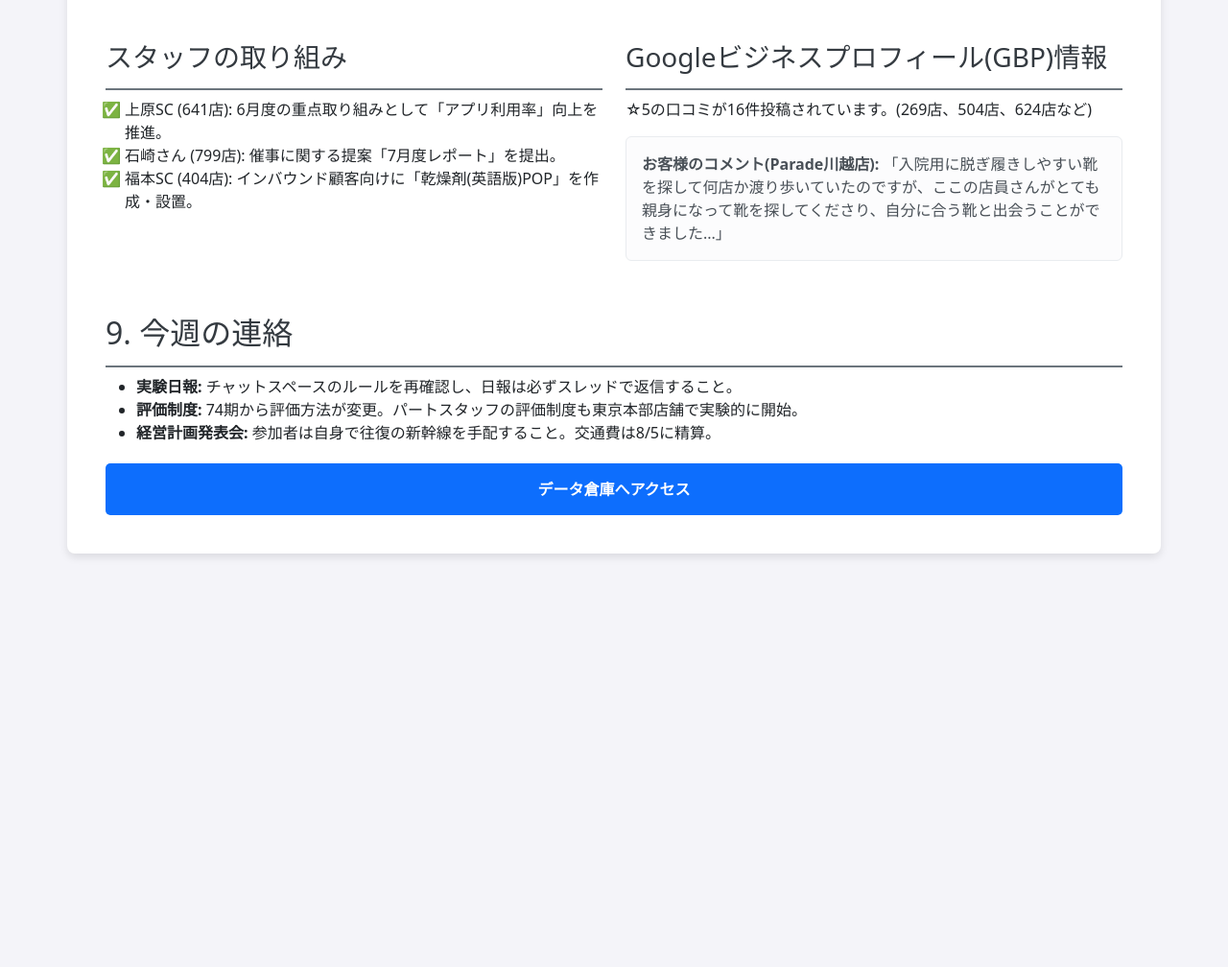
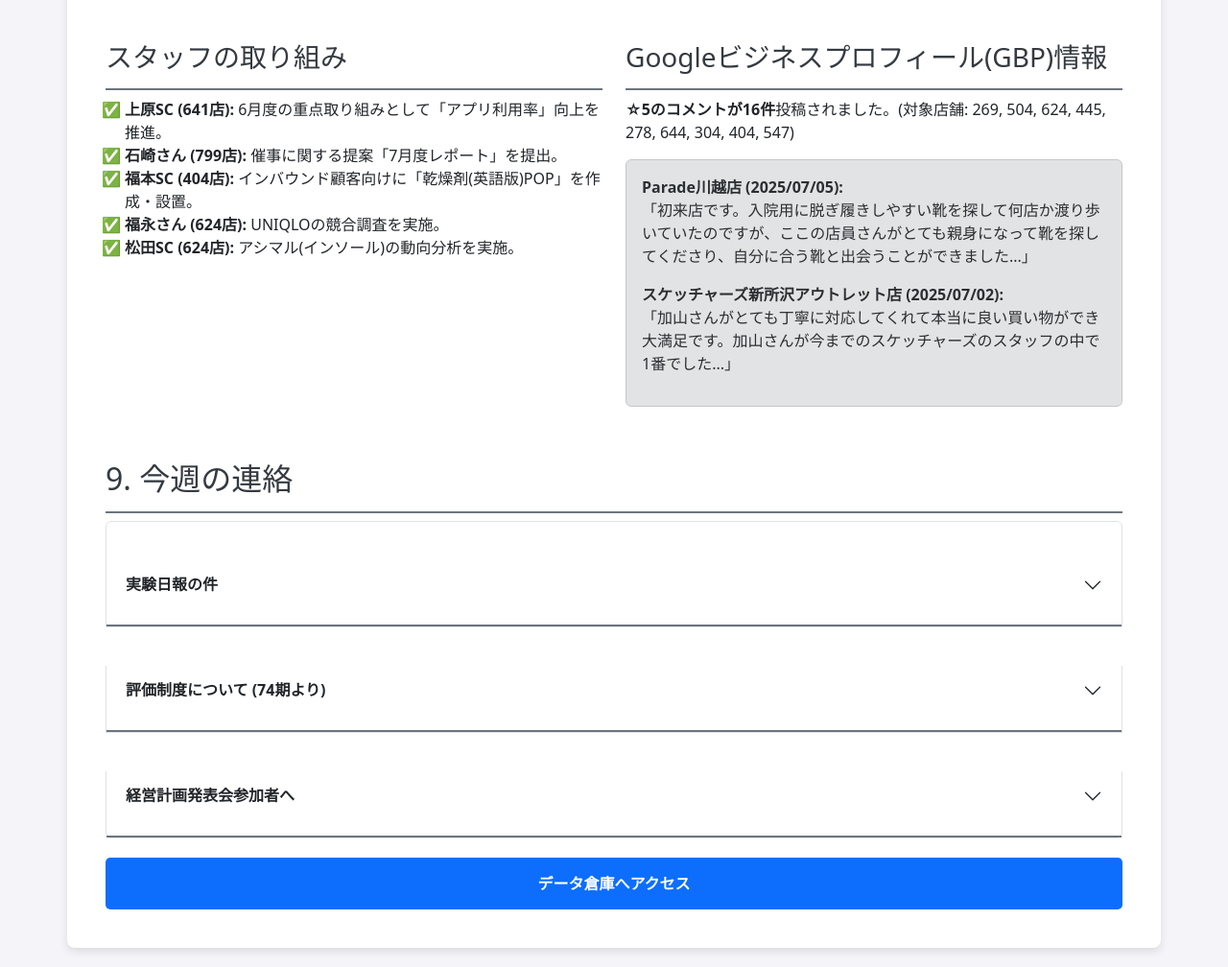
Before and after one commit to yasuyasu-2442/weekly-reports, a plain HTML site: page index.html in a window 1280 px wide. Shown: the part 2447-3455 px from the top of the page at 96% size. Before the commit the page ends 3044 px from the top, so only its background shows below. Drawn offline with nearby package versions, Linux system fonts and the light colour scheme.

Commit message:
詳細情報を追記

```diff
--- a/index.html
+++ b/index.html
@@ -105,26 +105,75 @@
                 <h3>スタッフの取り組み</h3>
                 <div class="staff-initiatives">
                     <ul>
-                        <li>上原SC (641店): 6月度の重点取り組みとして「アプリ利用率」向上を推進。</li>
-                        <li>石崎さん (799店): 催事に関する提案「7月度レポート」を提出。</li>
-                        <li>福本SC (404店): インバウンド顧客向けに「乾燥剤(英語版)POP」を作成・設置。</li>
+                        <li><strong>上原SC (641店):</strong> 6月度の重点取り組みとして「アプリ利用率」向上を推進。</li>
+                        <li><strong>石崎さん (799店):</strong> 催事に関する提案「7月度レポート」を提出。</li>
+                        <li><strong>福本SC (404店):</strong> インバウンド顧客向けに「乾燥剤(英語版)POP」を作成・設置。</li>
+                        <li><strong>福永さん (624店):</strong> UNIQLOの競合調査を実施。</li>
+                        <li><strong>松田SC (624店):</strong> アシマル(インソール)の動向分析を実施。</li>
                     </ul>
                 </div>
             </div>
             <div class="col-md-6">
                 <h3>Googleビジネスプロフィール(GBP)情報</h3>
-                <p>☆5の口コミが16件投稿されています。(269店、504店、624店など)</p>
-                <div class="alert alert-light"><strong>お客様のコメント(Parade川越店):</strong> 「入院用に脱ぎ履きしやすい靴を探して何店か渡り歩いていたのですが、ここの店員さんがとても親身になって靴を探してくださり、自分に合う靴と出会うことができました...」</div>
+                <p><strong>☆5のコメントが16件</strong>投稿されました。(対象店舗: 269, 504, 624, 445, 278, 644, 304, 404, 547)</p>
+                <div class="alert alert-secondary">
+                    <p><strong>Parade川越店 (2025/07/05):</strong><br>「初来店です。入院用に脱ぎ履きしやすい靴を探して何店か渡り歩いていたのですが、ここの店員さんがとても親身になって靴を探してくださり、自分に合う靴と出会うことができました...」</p>
+                    <p><strong>スケッチャーズ新所沢アウトレット店 (2025/07/02):</strong><br>「加山さんがとても丁寧に対応してくれて本当に良い買い物ができ大満足です。加山さんが今までのスケッチャーズのスタッフの中で1番でした...」</p>
+                </div>
             </div>
         </div>
 
         <!-- 9. 報告・連絡 -->
         <h2>9. 今週の連絡</h2>
-        <ul>
-            <li><strong>実験日報:</strong> チャットスペースのルールを再確認し、日報は必ずスレッドで返信すること。</li>
-            <li><strong>評価制度:</strong> 74期から評価方法が変更。パートスタッフの評価制度も東京本部店舗で実験的に開始。</li>
-            <li><strong>経営計画発表会:</strong> 参加者は自身で往復の新幹線を手配すること。交通費は8/5に精算。</li>
-        </ul>
+        <div class="accordion" id="weeklyAnnouncements">
+            <div class="accordion-item">
+                <h3 class="accordion-header" id="headingOne">
+                    <button class="accordion-button collapsed" type="button" data-bs-toggle="collapse" data-bs-target="#collapseOne" aria-expanded="false" aria-controls="collapseOne">
+                        <strong>実験日報の件</strong>
+                    </button>
+                </h3>
+                <div id="collapseOne" class="accordion-collapse collapse" aria-labelledby="headingOne" data-bs-parent="#weeklyAnnouncements">
+                    <div class="accordion-body">
+                        <ul>
+                            <li>チャット可能時間(AM8:00-PM10:00)を再確認し、投稿だけでなくスレッド返信も時間内に行うこと。</li>
+                            <li>日報への返信は、必ずスレッド返信で行う。(通常返信はしない)</li>
+                            <li>店舗運営部: 個人売上・接客数・セット数・会員獲得数などの目標と結果を報告すること。(例: 「個人売上目標55,000円に対し達成率98%」)</li>
+                        </ul>
+                    </div>
+                </div>
+            </div>
+            <div class="accordion-item">
+                <h3 class="accordion-header" id="headingTwo">
+                    <button class="accordion-button collapsed" type="button" data-bs-toggle="collapse" data-bs-target="#collapseTwo" aria-expanded="false" aria-controls="collapseTwo">
+                        <strong>評価制度について (74期より)</strong>
+                    </button>
+                </h3>
+                <div id="collapseTwo" class="accordion-collapse collapse" aria-labelledby="headingTwo" data-bs-parent="#weeklyAnnouncements">
+                    <div class="accordion-body">
+                        <ul>
+                            <li>74期から評価方法が変更になります。8月度の目標面談はまだ実施せず、9月度から新制度でスタートします。</li>
+                            <li>パートスタッフの評価制度を東京本部店舗のみで実験的に開始します。対象者には別途連絡があります。</li>
+                        </ul>
+                    </div>
+                </div>
+            </div>
+            <div class="accordion-item">
+                <h3 class="accordion-header" id="headingThree">
+                    <button class="accordion-button collapsed" type="button" data-bs-toggle="collapse" data-bs-target="#collapseThree" aria-expanded="false" aria-controls="collapseThree">
+                        <strong>経営計画発表会参加者へ</strong>
+                    </button>
+                </h3>
+                <div id="collapseThree" class="accordion-collapse collapse" aria-labelledby="headingThree" data-bs-parent="#weeklyAnnouncements">
+                    <div class="accordion-body">
+                        <ul>
+                            <li>往復の新幹線は各自で手配をお願いします。</li>
+                            <li>交通費の精算は、8/5の発表会終了後に行います。</li>
+                            <li>WEB交通費システムで入力し、領収書は印刷して貼付してください。</li>
+                        </ul>
+                    </div>
+                </div>
+            </div>
+        </div>
 
         <!-- データ倉庫URLリンク -->
         <a href="https://sites.google.com/washington-shoes.co.jp/abc/%E5%80%8B%E4%BA%BA%E3%83%91%E3%83%BC%E3%82%BD%E3%83%8A%E3%83%AB" class="data-warehouse-link" target="_blank">データ倉庫へアクセス</a>
```
